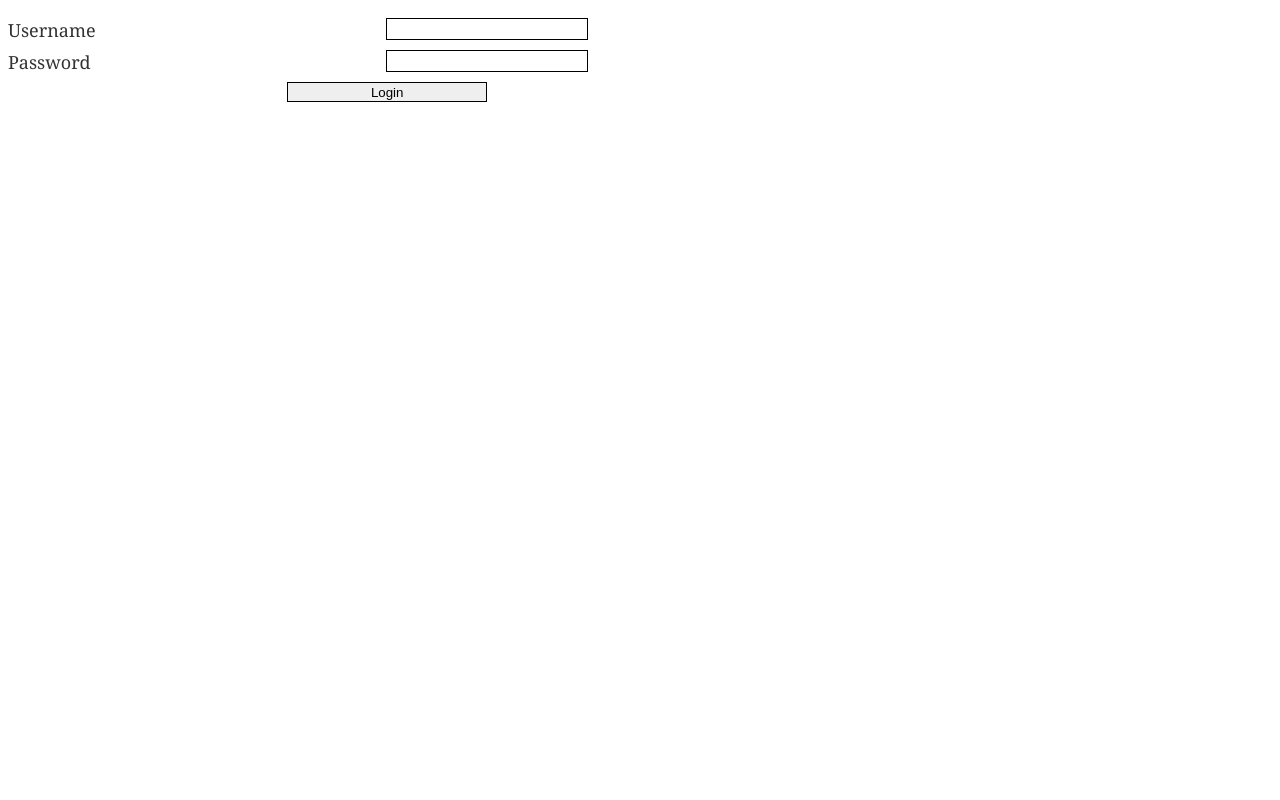
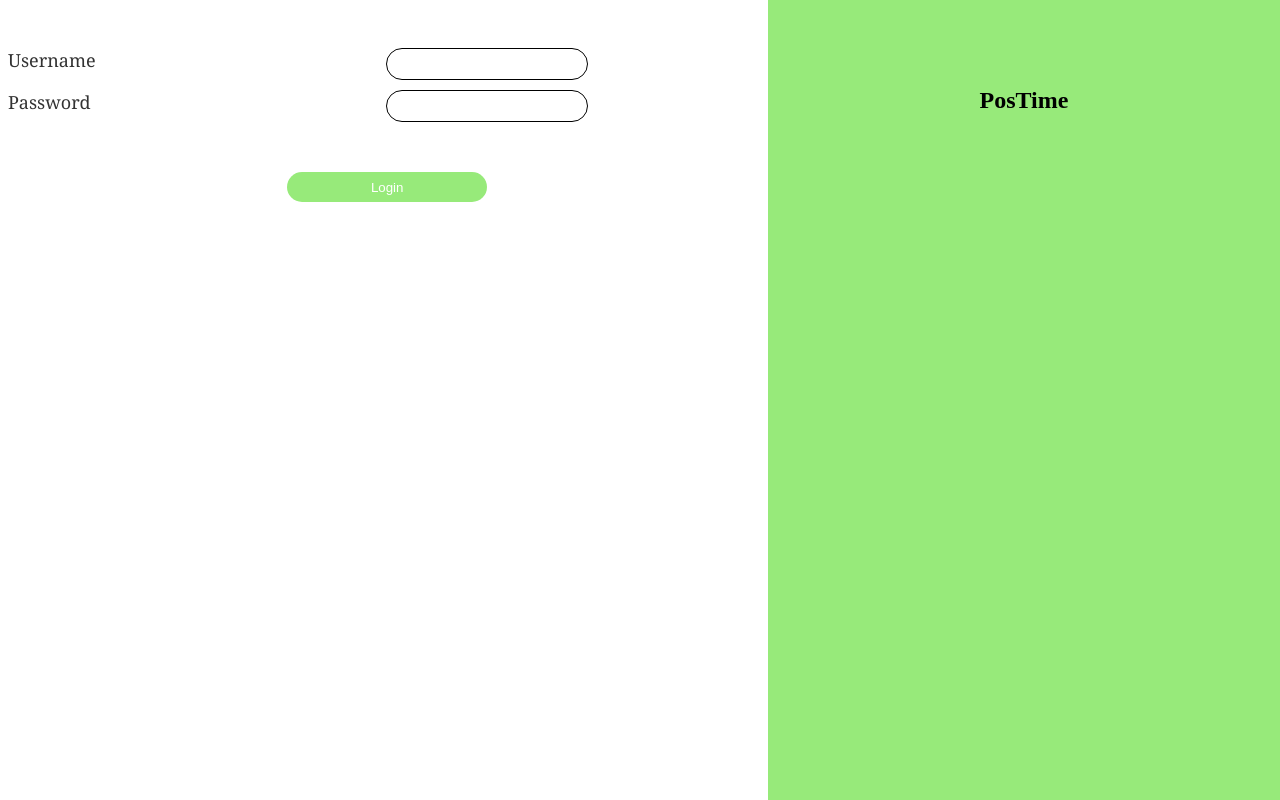
Before and after one commit to iamabdh/PosTime, a Vue app in the folder acamar/: page /login in a window 1280 px wide. Built offline with nearby package versions, Linux system fonts and the light colour scheme; no server answers.

Commit message:
Update & add: layout register/login page & postimers

```diff
--- a/acamar/src/views/login.page.vue
+++ b/acamar/src/views/login.page.vue
@@ -17,13 +17,13 @@
         <input type="submit" value="Login">
       </form>
     </div>
-<!--    <div id="brand-container">-->
-<!--      <div id="brand-title">-->
-<!--        <h2>-->
-<!--          PosTime-->
-<!--        </h2>-->
-<!--      </div>-->
-<!--    </div>-->
+    <div id="brand-container">
+      <div id="brand-title">
+        <h2>
+          PosTime
+        </h2>
+      </div>
+    </div>
   </div>
 </template>
 
@@ -78,6 +78,7 @@ export default {
   /*border: black 1px solid;*/
   text-align: center;
   width: 60%;
+  margin-top: 30px;
 }
 
 #brand-container {
@@ -114,10 +115,23 @@ label {
   /*margin-right:15px;*/
   float: left;
 }
-input {
-  height: 20px;
+input[type="text"] {
+  height: 30px;
   width: 200px;
   border: 1px solid #000;
   margin-top: 10px;
+  border-radius: 20px;
 }
+
+input[type="submit"] {
+ margin-top: 50px;
+  height: 30px;
+  width: 200px;
+  border: none;
+  background: #97ea7a;
+  border-radius: 20px;
+  color: #ffff;
+}
+
+
 </style>
--- a/acamar/src/views/register.page.vue
+++ b/acamar/src/views/register.page.vue
@@ -29,13 +29,13 @@
         <input type="submit" value="Sign Up">
       </form>
     </div>
-<!--    <div id="brand-container">-->
-<!--    <div id="brand-title">-->
-<!--      <h2>-->
-<!--        PosTime-->
-<!--      </h2>-->
-<!--    </div>-->
-<!--    </div>-->
+    <div id="brand-container">
+    <div id="brand-title">
+      <h2>
+        PosTime
+      </h2>
+    </div>
+    </div>
   </div>
 </template>
 
@@ -124,10 +124,22 @@ label {
   /*margin-right:15px;*/
   float: left;
 }
-input {
-  height: 20px;
+input[type="text"] {
+  height: 30px;
   width: 200px;
   border: 1px solid #000;
   margin-top: 10px;
+  border-radius: 20px;
 }
+
+input[type="submit"] {
+  margin-top: 50px;
+  height: 30px;
+  width: 200px;
+  border: none;
+  background: #97ea7a;
+  border-radius: 20px;
+  color: #ffff;
+}
+
 </style>
```
